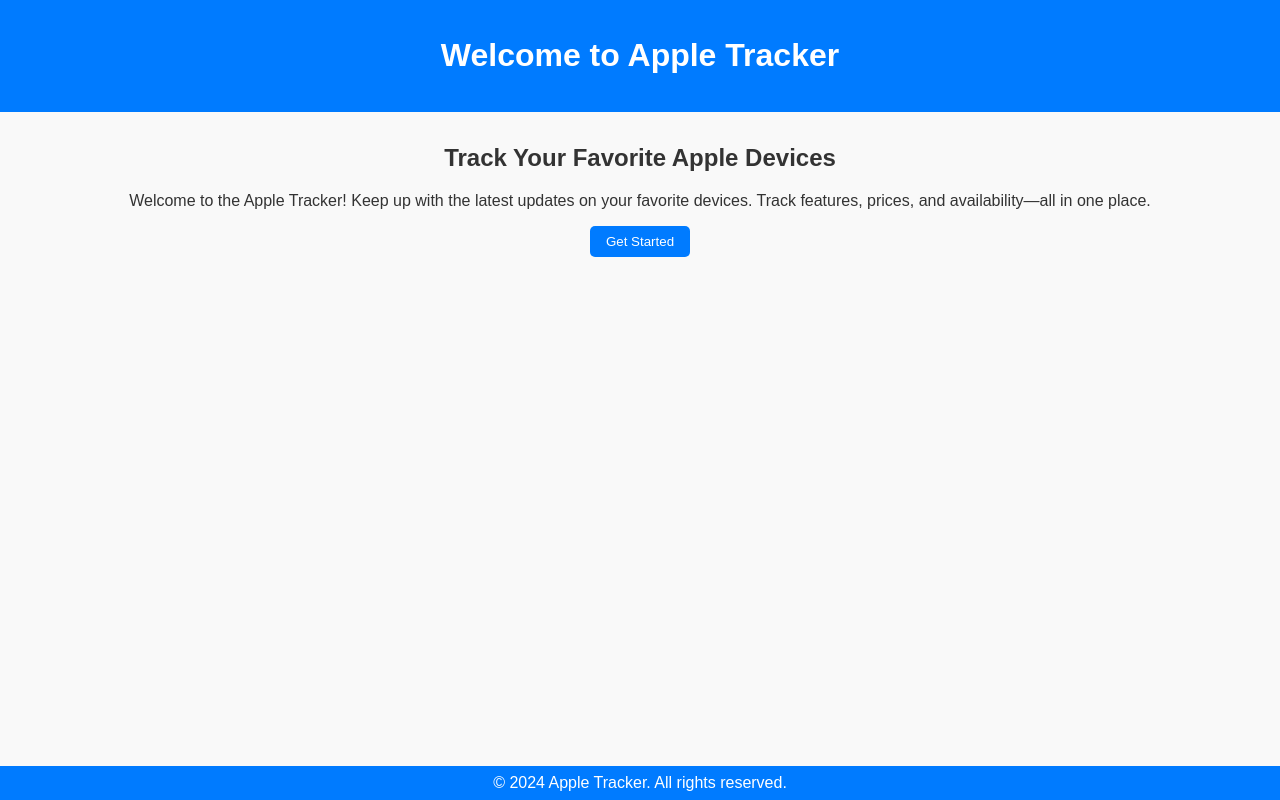
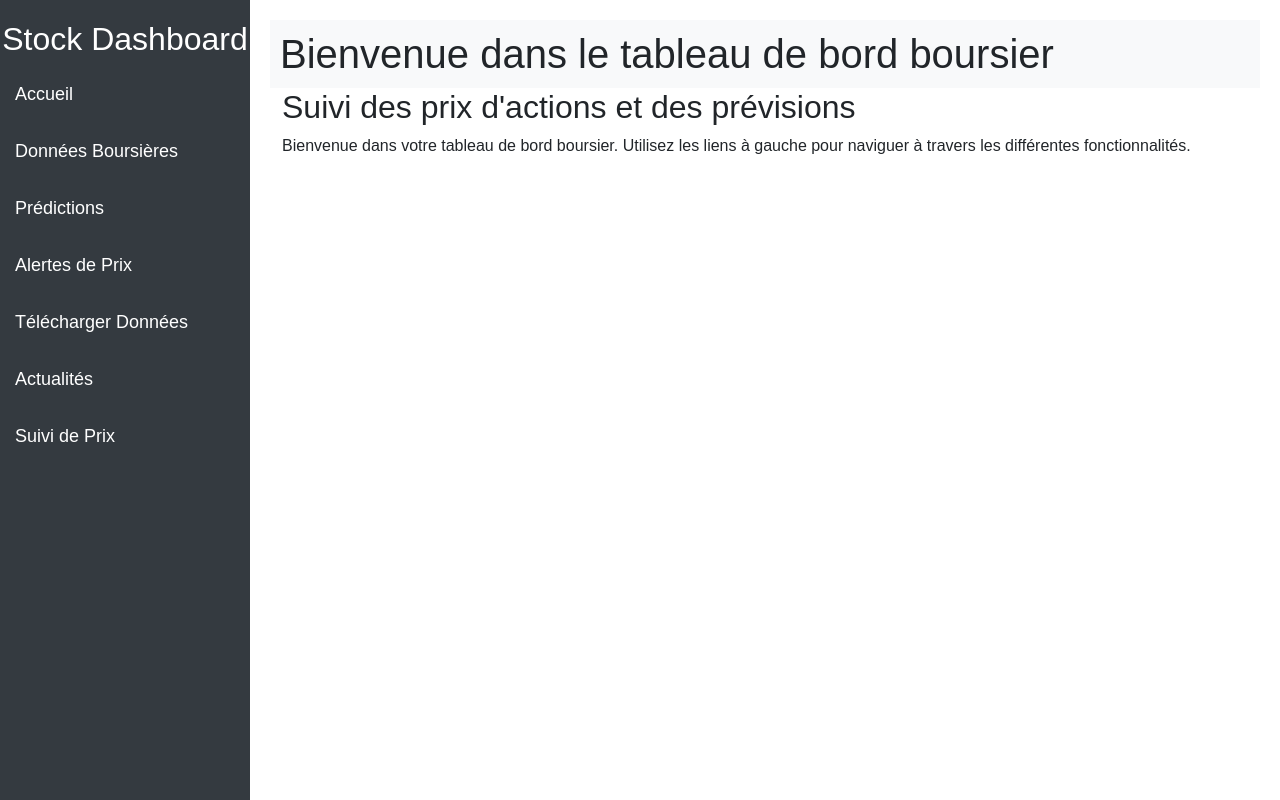
Before and after one commit to arlybest/Apple_tracker, a Flask app: page / in a window 1280 px wide. Run offline with Flask 3, Linux system fonts and the light colour scheme; parts of the project's set-up code (start-up, migrations or seed data) failed here and were passed over; some libraries are stand-ins or nearby versions.

Commit message:
Dev sur le front

```diff
--- a/app/models/lstm.py
+++ b/app/models/lstm.py
@@ -2,7 +2,7 @@
 import numpy as np
 import pandas as pd
 from sklearn.preprocessing import MinMaxScaler
-from utils.scraper import get_stock_data
+from app.utils.scraper import get_stock_data
 from datetime import datetime, timedelta
 
 def get_next_prediction_dates(num_days=5):
--- a/app/routes.py
+++ b/app/routes.py
@@ -1,19 +1,152 @@
-from flask import Blueprint, jsonify, render_template
-from app.utils.scraper import scrape_stock_data
+from flask import Flask, Blueprint, jsonify, render_template, Response, request
+from app.utils.scraper import get_stock_data as scraper_stock_data  # Correct naming conflict
+from app.models.lstm import predict_lstm  # LSTM prediction model
+from pydantic import BaseModel
+from flask_pydantic import validate
+import yfinance as yf
+import pandas as pd
+import smtplib
+from email.mime.text import MIMEText
+import os  # For environment variables
 
-# Blueprint for routes
-main = Blueprint('main', __name__)
+app = Flask(__name__)
+main = Blueprint("main", __name__)
 
-# Home route
+# Load sensitive credentials from environment variables
+SMTP_SERVER = os.getenv("SMTP_SERVER", "smtp-relay.sendinblue.com")
+SMTP_PORT = int(os.getenv("SMTP_PORT", 587))
+SMTP_EMAIL = os.getenv("SMTP_EMAIL", "your-email@example.com")
+SMTP_PASSWORD = os.getenv("SMTP_PASSWORD", "your-password")
+
+# Class for managing alerts with Pydantic
+class Alert(BaseModel):
+    email: str
+    price: float
+
+# Function to send an email alert
+def send_email_alert(email: str, price: float):
+    """
+    Sends a stock price alert email.
+
+    Parameters:
+        email (str): Recipient's email address.
+        price (float): Stock price triggering the alert.
+    """
+    try:
+        msg = MIMEText(f"Apple stock price has reached your alert level: ${price}")
+        msg['Subject'] = 'Price Alert!'
+        msg['From'] = SMTP_EMAIL
+        msg['To'] = email
+
+        with smtplib.SMTP(SMTP_SERVER, SMTP_PORT) as server:
+            server.starttls()
+            server.login(SMTP_EMAIL, SMTP_PASSWORD)
+            server.sendmail(SMTP_EMAIL, email, msg.as_string())
+    except Exception as e:
+        print(f"Failed to send email: {e}")
+
+# Route for setting a price alert
+@main.route('/set-alert/', methods=['POST'])
+@validate()
+def set_alert(alert: Alert):
+    """
+    Set a price alert for AAPL stock.
+
+    Parameters:
+        alert (Alert): Contains the email and price threshold.
+
+    Returns:
+        JSON response confirming the alert.
+    """
+    send_email_alert(alert.email, alert.price)
+    return jsonify({"message": "Alert set!"}), 200
+
+# Route to display the homepage
 @main.route('/')
 def home():
-    return render_template('index.html')  # Render an HTML template (if required)
+    return render_template('index.html')
 
-# Route for fetching Apple stock price
-@main.route('/stock-data/<string:stock_symbol>', methods=['GET'])
-def get_stock_data(stock_symbol):
+# Route to fetch historical stock prices
+@main.route('/stock-data', methods=['GET'])
+def stock_data():
     try:
-        prices = scrape_stock_data(stock_symbol)
+        stock_symbol = "AAPL"
+        prices = scraper_stock_data(stock_symbol)
         return jsonify({"stock_symbol": stock_symbol, "prices": prices}), 200
     except Exception as e:
         return jsonify({"error": str(e)}), 500
+
+# Route to fetch stock price predictions
+@main.route('/predict', methods=['GET'])
+def predict():
+    try:
+        prediction = predict_lstm()
+        return jsonify({"stock_symbol": "AAPL", "Prediction": prediction}), 200
+    except Exception as e:
+        return jsonify({"error": str(e)}), 500
+
+# Route to compare predicted vs. actual stock prices
+@main.route('/predict-vs-actual', methods=['GET'])
+def predict_vs_actual():
+    try:
+        stock_symbol = "AAPL"
+        stock = yf.Ticker(stock_symbol)
+        historical_data = stock.history(period="3mo")['Close']
+        predicted_data = predict_lstm(historical_data)
+
+        actual_vs_predicted = {
+            "actual": historical_data.tolist(),
+            "predicted": predicted_data.tolist()
+        }
+        return jsonify({"stock_symbol": stock_symbol, "data": actual_vs_predicted}), 200
+    except Exception as e:
+        return jsonify({"error": str(e)}), 500
+
+# Route to download historical stock data as CSV
+@main.route('/download-historical-data', methods=['GET'])
+def download_historical_data():
+    try:
+        stock_symbol = "AAPL"
+        stock = yf.Ticker(stock_symbol)
+        historical_data = stock.history(period="3mo")
+        historical_data.reset_index(inplace=True)
+        csv = historical_data.to_csv(index=False)
+        return Response(
+            csv,
+            mimetype="text/csv",
+            headers={"Content-Disposition": f"attachment; filename={stock_symbol}_historical_data.csv"}
+        )
+    except Exception as e:
+        return jsonify({"error": str(e)}), 500
+
+# Route to fetch news related to AAPL
+@main.route('/news', methods=['GET'])
+def get_news():
+    try:
+        stock_symbol = "AAPL"
+        stock = yf.Ticker(stock_symbol)
+        news_data = stock.news
+        return jsonify({"stock_symbol": stock_symbol, "news": news_data}), 200
+    except Exception as e:
+        return jsonify({"error": str(e)}), 500
+
+@main.route('/track-price/<float:threshold>', methods=['GET'])
+def track_price(threshold):
+    try:
+        stock_symbol = "AAPL"
+        current_price_data = scraper_stock_data(stock_symbol)
+        if not current_price_data or not isinstance(current_price_data, list):
+            raise ValueError("Unexpected data format for current price.")
+
+        current_price = float(current_price_data[0])  # Assume first item is the price
+        alert_message = f"Price of {stock_symbol} {'exceeded' if current_price > threshold else 'is below'} ${threshold}."
+        return jsonify({"alert": alert_message, "current_price": current_price}), 200
+    except Exception as e:
+        return jsonify({"error": str(e)}), 500
+
+
+# Register the blueprint and launch the application
+app.register_blueprint(main)
+
+if __name__ == "__main__":
+    app.run(debug=True)
--- a/app/templates/base.html
+++ b/app/templates/base.html
@@ -1,45 +1,65 @@
 <!DOCTYPE html>
-<html lang="en">
+<html lang="fr">
 <head>
     <meta charset="UTF-8">
     <meta name="viewport" content="width=device-width, initial-scale=1.0">
-    <title>{% block title %}Apple Tracker{% endblock %}</title>
-    <link rel="stylesheet" href="{{ url_for('static', filename='css/style.css') }}">
+    <title>{% block title %}Stock Price Dashboard{% endblock %}</title>
+    <link rel="stylesheet" href="https://cdnjs.cloudflare.com/ajax/libs/font-awesome/5.15.3/css/all.min.css">
+    <link rel="stylesheet" href="https://cdnjs.cloudflare.com/ajax/libs/bootstrap/5.1.3/css/bootstrap.min.css">
     <style>
-        /* Inline styling for demonstration */
         body {
             font-family: Arial, sans-serif;
+        }
+        .sidebar {
+            height: 100%;
+            width: 250px;
+            position: fixed;
+            top: 0;
+            left: 0;
+            background-color: #343a40;
+            padding-top: 20px;
+        }
+        .sidebar a {
+            padding: 15px;
+            text-decoration: none;
+            font-size: 18px;
+            color: white;
+            display: block;
+        }
+        .sidebar a:hover {
+            background-color: #575757;
+        }
+        .content {
+            margin-left: 250px;
+            padding: 20px;
+        }
+        .main-header {
+            background-color: #f8f9fa;
+            padding: 10px;
+        }
+        .main-header h1 {
             margin: 0;
-            padding: 0;
-            background-color: #f9f9f9;
-            color: #333;
-        }
-        header {
-            background-color: #007bff;
-            color: white;
-            padding: 1rem 0;
-            text-align: center;
-        }
-        footer {
-            background-color: #007bff;
-            color: white;
-            text-align: center;
-            padding: 0.5rem 0;
-            position: fixed;
-            bottom: 0;
-            width: 100%;
         }
     </style>
 </head>
 <body>
-    <header>
-        <h1>Welcome to Apple Tracker</h1>
-    </header>
-    <main>
-        {% block content %}{% endblock %}
-    </main>
-    <footer>
-        &copy; 2024 Apple Tracker. All rights reserved.
-    </footer>
+    <div class="sidebar">
+        <h2 class="text-white text-center">Stock Dashboard</h2>
+        <a href="{{ url_for('main.home') }}">Accueil</a>
+        <a href="{{ url_for('main.stock_data') }}">Données Boursières</a>
+        <a href="{{ url_for('main.predict') }}">Prédictions</a>
+        <a href="{{ url_for('main.set_alert') }}">Alertes de Prix</a>
+        <a href="{{ url_for('main.download_historical_data') }}">Télécharger Données</a>
+        <a href="{{ url_for('main.get_news') }}">Actualités</a>
+        <a href="{{ url_for('main.track_price', threshold=100) }}">Suivi de Prix</a>
+    </div>
+
+    <div class="content">
+        <div class="main-header">
+            <h1>Bienvenue dans le tableau de bord boursier</h1>
+        </div>
+        {% block content %}
+        {% endblock %}
+    </div>
 </body>
 </html>
--- a/app/templates/index.html
+++ b/app/templates/index.html
@@ -1,16 +1,8 @@
 {% extends "base.html" %}
 
-{% block title %}Home | Apple Tracker{% endblock %}
-
 {% block content %}
-<section style="text-align: center; margin: 2rem;">
-    <h2>Track Your Favorite Apple Devices</h2>
-    <p>
-        Welcome to the Apple Tracker! Keep up with the latest updates on your favorite devices.
-        Track features, prices, and availability—all in one place.
-    </p>
-    <button style="padding: 0.5rem 1rem; background-color: #007bff; color: white; border: none; border-radius: 5px; cursor: pointer;">
-        Get Started
-    </button>
-</section>
+    <div class="container">
+        <h2>Suivi des prix d'actions et des prévisions</h2>
+        <p>Bienvenue dans votre tableau de bord boursier. Utilisez les liens à gauche pour naviguer à travers les différentes fonctionnalités.</p>
+    </div>
 {% endblock %}
--- /dev/null
+++ b/app/utils/__init__.py
@@ -0,0 +1,6 @@
+# app/utils/__init__.py
+
+from .scraper import get_stock_data
+from .charts_data import prepare_chart_data
+from .metrics import get_financial_metrics
+from .news import get_apple_news
```
Also changed, not shown: app/templates/download_data.html (added, +18 -0 lines), app/templates/news.html (added, +16 -0 lines), app/templates/predict.html (added, +9 -0 lines), app/templates/stock_data.html (added, +23 -0 lines), app/templates/track_price.html (added, +9 -0 lines), app/utils/charts_data.py (added, +19 -0 lines), app/utils/metrics.py (added, +34 -0 lines), 2 other files.
